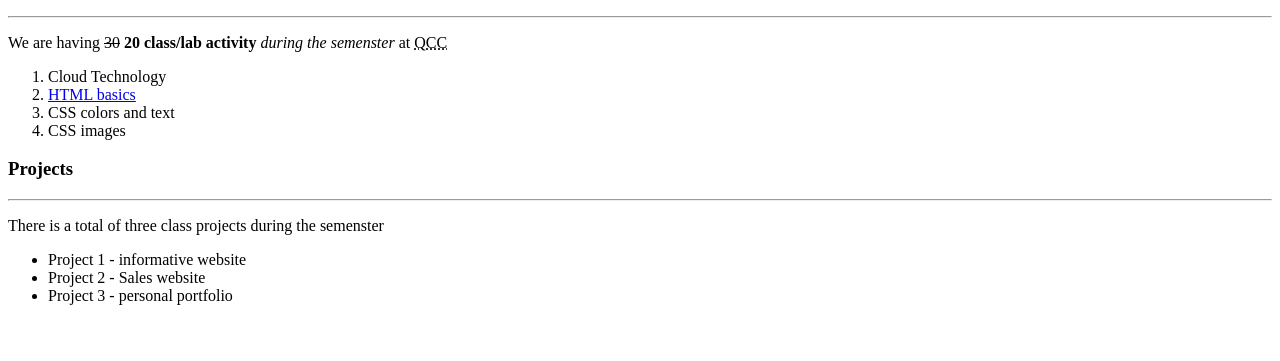
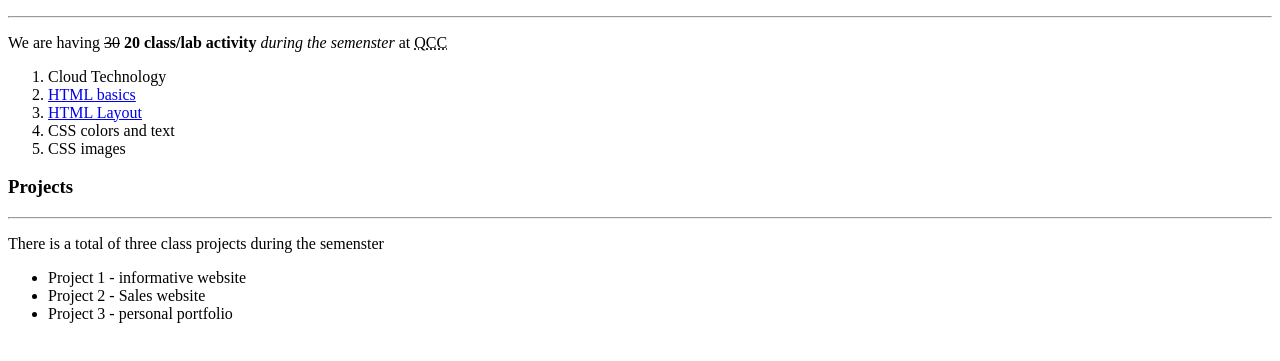
Before and after one commit to khaimorgz21/cloud_technology, a plain HTML site: page index.html in a window 1280 px wide. Shown: the part 139-500 px from the top of the page. Drawn offline with Linux system fonts and the light colour scheme.

Commit message:
Update index.html

```diff
--- a/index.html
+++ b/index.html
@@ -14,6 +14,7 @@
  <ol>
    <li>Cloud Technology</li>
    <li><a href="activity2/basic.html">HTML basics</a></li>
+     <li><a href="activity3/activity3.html">HTML Layout</a></li>
    <li>CSS colors and text</li>
    <li>CSS images</li>
 </ol>
```
